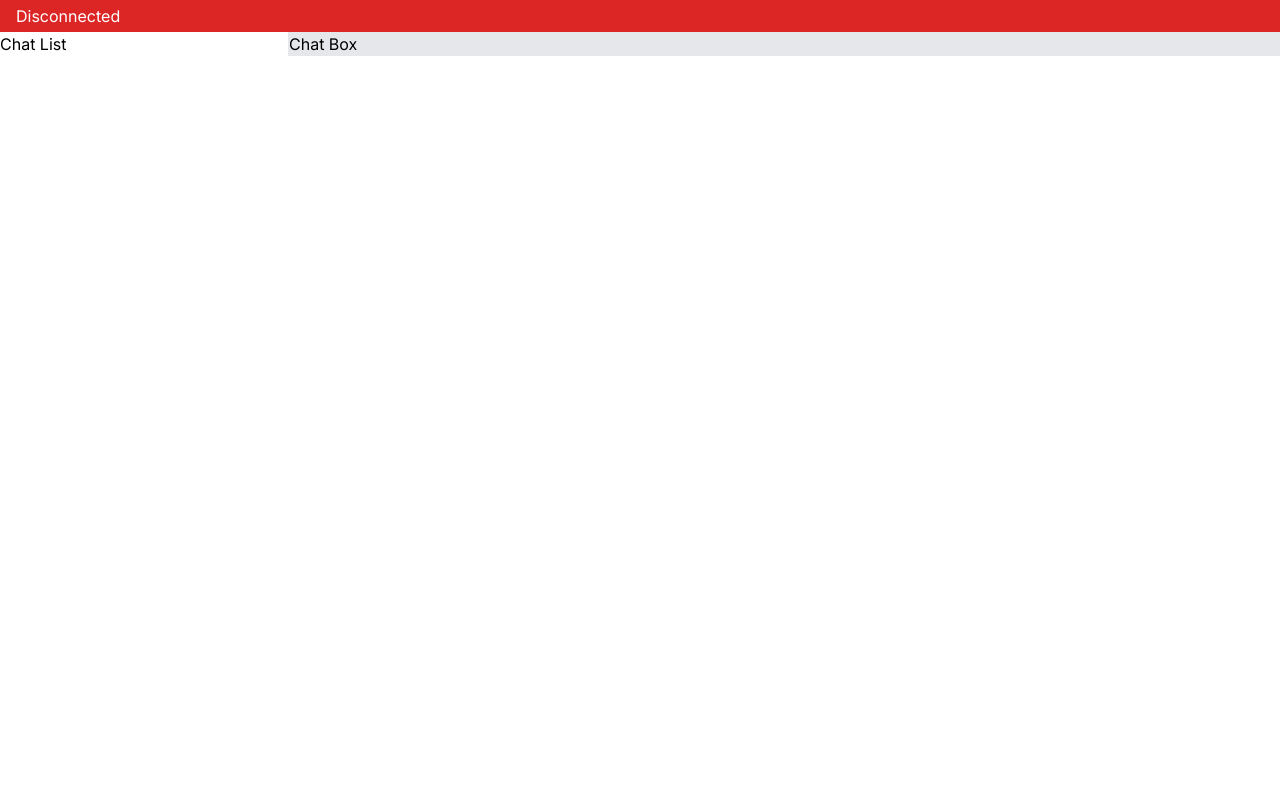
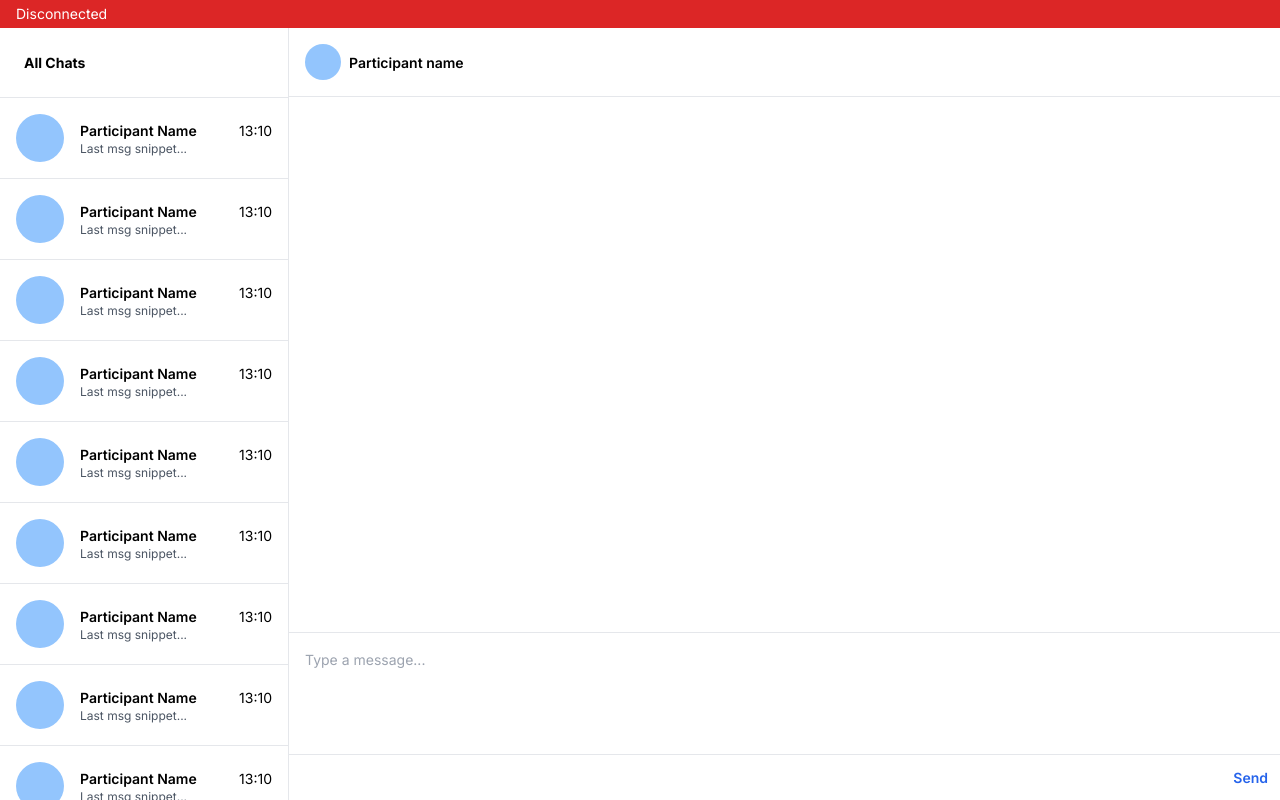
Before and after one commit to lionelritchie29/the-chat-app, a React (Vite) app: page / in a window 1280 px wide. Built offline with nearby package versions, Linux system fonts and the light colour scheme; no server answers.

Commit message:
feat: overall layout

```diff
--- a/src/App.tsx
+++ b/src/App.tsx
@@ -19,11 +19,11 @@ function App() {
   }, []);
 
   return (
-    <main className="min-h-screen">
+    <main>
       <ConnectionStateBanner connected={connected} />
 
-      <section className="flex divide-x h-full">
-        <ChatList widthClass="w-72" />
+      <section className="flex divide-x h-[calc(100vh-28px)]">
+        <ChatList widthClass="w-fit" />
         <ChatBox widthClass="flex-grow" />
       </section>
     </main>
--- a/src/components/ConnectionStateBanner.tsx
+++ b/src/components/ConnectionStateBanner.tsx
@@ -8,7 +8,7 @@ export default function ConnectionStateBanner({ connected }: IProps) {
   return (
     <div
       className={cn(
-        "px-4 py-1 text-white",
+        "px-4 py-1 text-white text-sm",
         connected ? "bg-green-600" : "bg-red-600"
       )}
     >
--- a/src/components/chats/ChatBox/ChatBox.tsx
+++ b/src/components/chats/ChatBox/ChatBox.tsx
@@ -5,5 +5,27 @@ interface IProps {
 }
 
 export default function ChatBox({ widthClass }: IProps) {
-  return <section className={cn(widthClass, "bg-gray-200")}>Chat Box</section>;
+  return (
+    <section className={cn(widthClass, "flex flex-col")}>
+      <div className="p-4 border-b flex gap-2 items-center">
+        <div className="h-9 w-9 rounded-full bg-blue-300"></div>
+        <div className="font-semibold">Participant name</div>
+      </div>
+
+      <div className="flex-1"></div>
+
+      <div className="border-t">
+        <textarea
+          rows={4}
+          className="resize-none p-4 w-full outline-none"
+          placeholder="Type a message..."
+        />
+        <div className="text-right border-t p-1">
+          <button className="text-blue-600 hover:text-blue-700 p-2 font-semibold">
+            Send
+          </button>
+        </div>
+      </div>
+    </section>
+  );
 }
--- /dev/null
+++ b/src/components/chats/ChatList/ChatCard.tsx
@@ -0,0 +1,16 @@
+export default function ChatCard() {
+  return (
+    <button className="w-72 p-4 border-b flex items-center gap-4 hover:bg-gray-100">
+      <div>
+        <div className="h-12 w-12 rounded-full bg-blue-300"></div>
+      </div>
+      <div className="flex-1 min-w-0">
+        <div className="flex justify-between">
+          <span className="truncate font-semibold">Participant Name</span>
+          <span>13:10</span>
+        </div>
+        <p className="text-xs text-gray-600 text-left">Last msg snippet...</p>
+      </div>
+    </button>
+  );
+}
--- a/src/components/chats/ChatList/ChatList.tsx
+++ b/src/components/chats/ChatList/ChatList.tsx
@@ -1,9 +1,20 @@
 import cn from "classnames";
+import ChatCard from "./ChatCard";
 
 interface IProps {
   widthClass: string;
 }
 
 export default function ChatList({ widthClass }: IProps) {
-  return <section className={cn(widthClass)}>Chat List</section>;
+  return (
+    <section className={cn(widthClass, "flex flex-col")}>
+      <div className="p-6 border-b font-bold">All Chats</div>
+
+      <ul className="flex-1 overflow-y-auto">
+        {Array.from({ length: 20 }).map((_, index) => (
+          <ChatCard key={index} />
+        ))}
+      </ul>
+    </section>
+  );
 }
--- a/src/index.css
+++ b/src/index.css
@@ -5,4 +5,5 @@
 
 body {
   font-family: "Inter", sans-serif;
+  font-size: 14px;
 }
```
